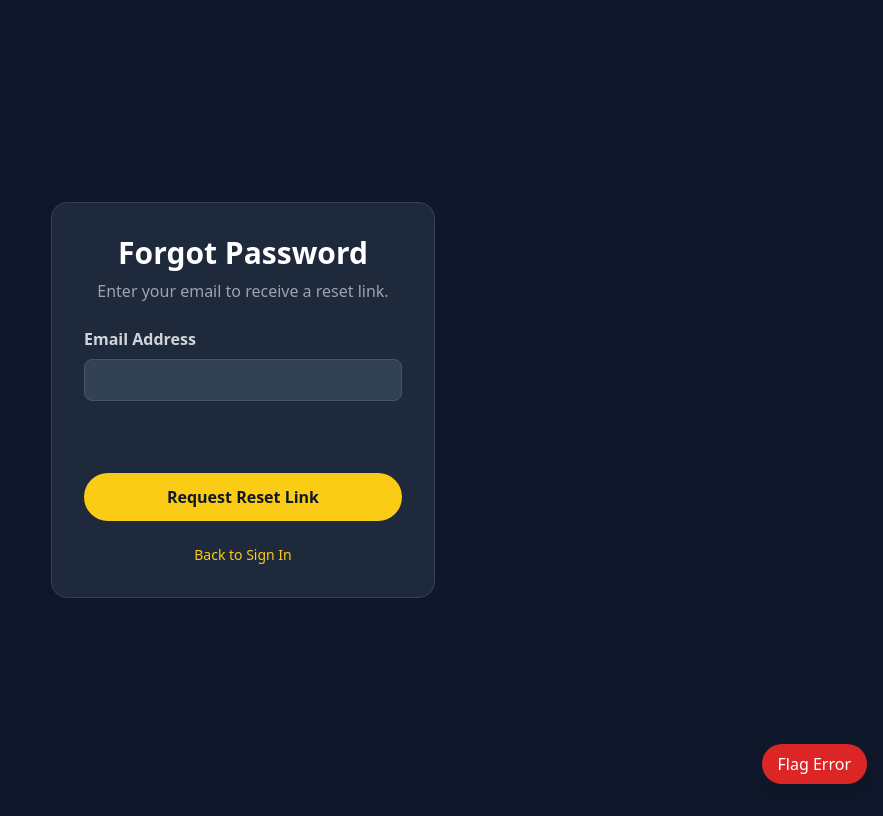
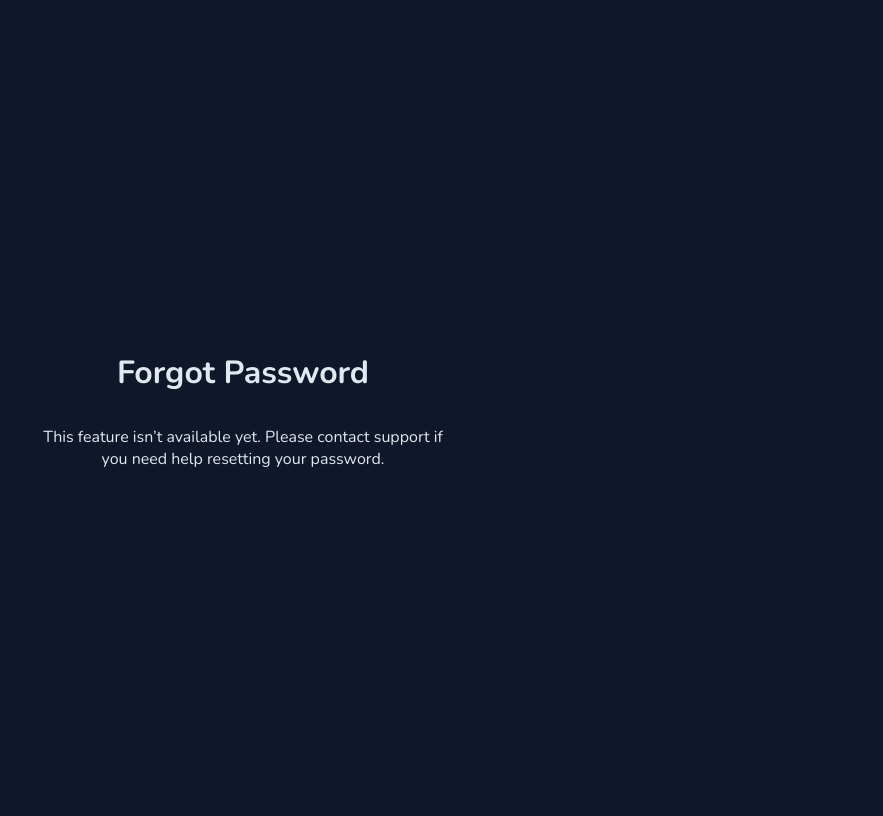
Before and after one commit to bricks4tricks/Story, a Flask app: page /forgot-password.html in a window 1280 px wide. Shown: the whole page, without its empty margins (397-1280 px from the left). Before the commit the page ends 784 px from the top, so only its background shows below. Run offline with Flask 3, Linux system fonts and the light colour scheme; some libraries are stand-ins or nearby versions.

Commit message:
Remove broken ‘Forgot Password?’ link and add placeholder forgot-password page

```diff
--- a/templates/forgot-password.html
+++ b/templates/forgot-password.html
@@ -1,80 +1,35 @@
 <!DOCTYPE html>
-<html lang="en">
+<html>
 <head>
   <meta charset="UTF-8">
-    <meta name="viewport" content="width=device-width, initial-scale=1.0">
-    <title>Logic and Stories | Forgot Password</title>
-    <script src="https://cdn.tailwindcss.com"></script>
-    <link href="https://fonts.googleapis.com/css2?family=Nunito:wght@400;600;700;800&family=Pacifico&display=swap" rel="stylesheet">
+  <title>Forgot Password</title>
+  <link rel="preconnect" href="https://fonts.googleapis.com">
+  <link rel="preconnect" href="https://fonts.gstatic.com" crossorigin="">
+  <link href="https://fonts.googleapis.com/css2?family=Nunito:wght@400;600;700&display=swap" rel="stylesheet">
   <style>
-        /* Styles for the modal */
-        .modal-hidden {
-            display: none !important; /* Ensures modals are hidden correctly */
+    body {
+      font-family: 'Nunito', sans-serif;
+      background-color: #0f172a;
+      color: #e2e8f0;
+      display: flex;
+      flex-direction: column;
+      align-items: center;
+      justify-content: center;
+      height: 100vh;
     }
-        .modal {
-            transition: opacity 0.3s ease;
+    h1 {
+      font-size: 2rem;
+      margin-bottom: 1rem;
     }
-        .modal-content {
-            transition: transform 0.3s ease;
+    p {
+      font-size: 1rem;
+      max-width: 400px;
+      text-align: center;
     }
   </style>
 </head>
-<body class="bg-slate-900 text-gray-200">
-    {% set show_footer_issue = false %}
-    <main class="container mx-auto px-6 py-12 flex justify-center items-center min-h-screen">
-        <div class="bg-slate-800 rounded-2xl p-8 max-w-sm w-full border border-slate-700">
-            <h2 class="text-3xl font-bold text-white text-center mb-2">Forgot Password</h2>
-            <p class="text-center text-gray-400 mb-6">Enter your email to receive a reset link.</p>
-            <form id="forgotPasswordForm">
-                <div class="mb-4">
-                    <label for="email" class="block text-gray-300 mb-2 font-bold">Email Address</label>
-                    <input type="email" id="email" class="w-full bg-slate-700 border border-slate-600 rounded-lg px-3 py-2 text-white" required>
-                </div>
-                <div id="message" class="text-center mb-4 h-10"></div>
-                <button type="submit" class="w-full bg-yellow-400 text-slate-900 font-bold py-3 px-6 rounded-full">Request Reset Link</button>
-                <p class="text-center text-sm mt-6"><a href="/signin.html" class="text-yellow-400 hover:underline">Back to Sign In</a></p>
-            </form>
-        </div>
-    </main>
-    <script>
-        document.getElementById('forgotPasswordForm').addEventListener('submit', async (e) => {
-            e.preventDefault();
-            const email = document.getElementById('email').value;
-            const messageDiv = document.getElementById('message');
-
-            try {
-                const response = await fetch('/api/forgot-password', {
-                    method: 'POST',
-                    headers: { 'Content-Type': 'application/json' },
-                    body: JSON.stringify({ email })
-                });
-                const result = await response.json();
-
-                messageDiv.textContent = result.message;
-                messageDiv.className = response.ok ? 'text-center text-green-400 mb-4 h-10' : 'text-center text-red-400 mb-4 h-10';
-            } catch (error) {
-                messageDiv.textContent = 'Could not connect to the server.';
-                messageDiv.className = 'text-center text-red-400 mb-4 h-10';
-            }
-        });
-    </script>
-    <div id="flag-modal" class="modal modal-hidden fixed inset-0 bg-black bg-opacity-70 z-50 flex justify-center items-center opacity-0">
-        <div class="modal-content bg-slate-800 rounded-2xl p-8 max-w-md w-full mx-4 relative scale-95">
-            <button id="close-flag-modal" class="absolute top-4 right-4 text-gray-400 hover:text-white">
-                <svg class="w-6 h-6" fill="none" stroke="currentColor" viewBox="0 0 24 24"><path stroke-linecap="round" stroke-linejoin="round" stroke-width="2" d="M6 18L18 6M6 6l12 12"></path></svg>
-            </button>
-            <h2 class="text-2xl font-bold text-white mb-4">Report Issue</h2>
-            <textarea id="flag-reason" class="w-full h-32 bg-slate-700 text-gray-200 p-2 rounded-md mb-4" placeholder="Describe the issue (optional)"></textarea>
-            <button id="submit-flag-btn" class="bg-yellow-400 text-slate-900 font-bold py-2 px-6 rounded-full hover:bg-yellow-300 w-full">Submit</button>
-        </div>
-    </div>
-    <!-- Back to Top button -->
-    <button id="backToTop" aria-label="Back to top"
-      class="hidden fixed bottom-20 right-4 px-4 py-2 rounded-full bg-yellow-400 text-black shadow-lg transition-opacity duration-300">
-      ↑ Top
-    </button>
-    <script src="/static/js/flagModal.js"></script>
-    <script src="/static/js/flagErrorButton.js"></script>
-    <script src="/static/js/backToTop.js"></script>
+<body>
+  <h1>Forgot Password</h1>
+  <p>This feature isn’t available yet. Please contact support if you need help resetting your password.</p>
 </body>
 </html>
--- a/templates/signin.html
+++ b/templates/signin.html
@@ -65,7 +65,6 @@
                 </div>
                 <div id="message" class="text-center mb-4" style="height:1.25rem;color:#f87171;" aria-live="polite"></div>
                 <button type="submit" class="w-full bg-yellow-400 text-slate-900 font-bold py-3 px-6 rounded-full hover:bg-yellow-300 transition-all transform hover:scale-105 glow-button">Sign In</button>
-                <p class="text-center text-gray-400 text-sm mt-6"><a href="/forgot-password.html" class="text-yellow-400 hover:underline">Forgot Password?</a></p>
                 <p class="text-center text-gray-400 text-sm mt-2">Don't have an account? <a href="/signup.html" class="text-yellow-400 hover:underline">Sign Up</a></p>
             </form>
             <p class="text-center text-gray-400 text-sm mt-4">
```
Lines whose indentation alone changed are shown as unchanged.
